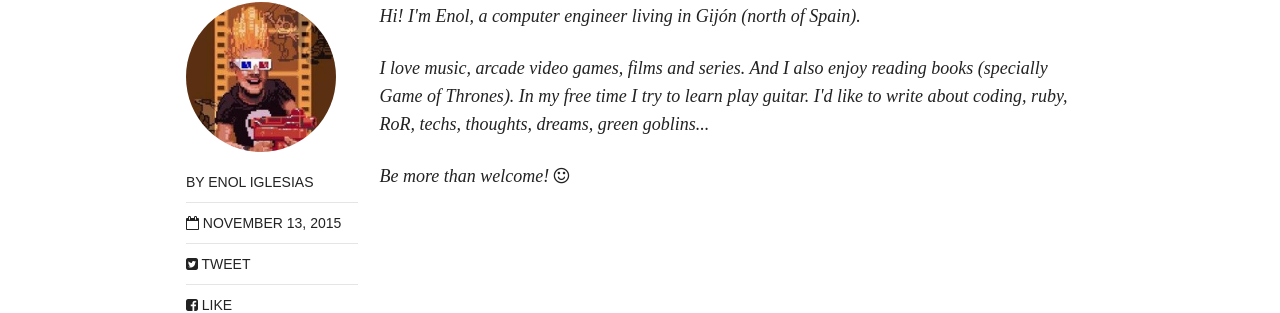
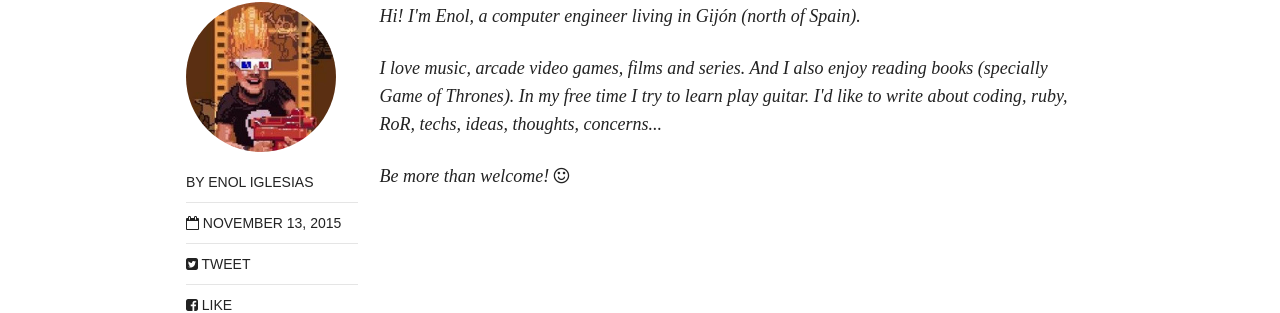
Before and after one commit to enoliglesias/enoliglesias.github.io, a Jekyll site: the page built from about/index.html, in a window 1280 px wide. Shown: the part 345-658 px from the top of the page. Built offline with Jekyll 4.4.1, drawn with Linux system fonts in a browser that asks for light colours; nearby versions of some CDN libraries.

Commit message:
Change some about texts

```diff
--- a/about/index.html
+++ b/about/index.html
@@ -9,7 +9,7 @@ share: true
 
 <div class="elegant-text">
   <p>Hi! I'm Enol, a computer engineer living in Gijón (north of Spain).</p>
-  <p>I love music, arcade video games, films and series. And I also enjoy reading books (specially Game of Thrones). In my free time I try to learn play guitar. I'd like to write about coding, ruby, RoR, techs, thoughts, dreams, green goblins...</p>
+  <p>I love music, arcade video games, films and series. And I also enjoy reading books (specially Game of Thrones). In my free time I try to learn play guitar. I'd like to write about coding, ruby, RoR, techs, ideas, thoughts, concerns...</p>
   <p>Be more than welcome! <i class="fa fa-smile-o"></i></p>
   </p>
 </div>
```
